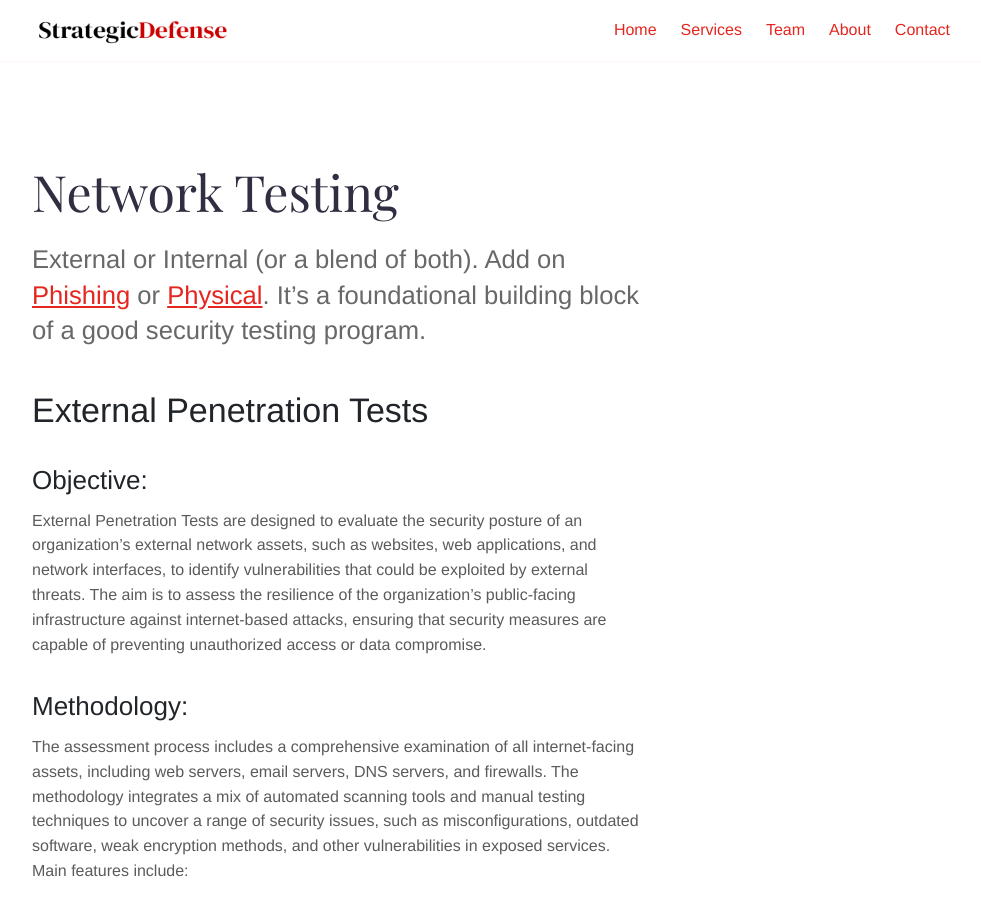
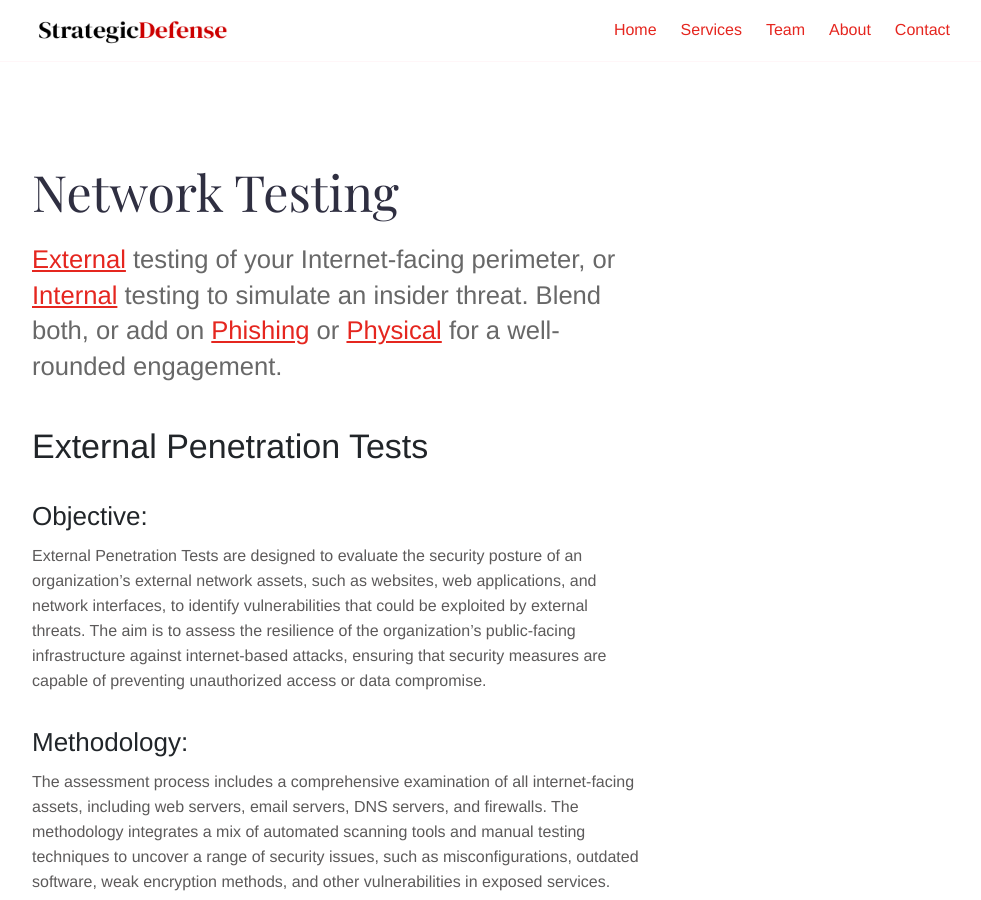
Before and after one commit to strategicdefense/strategicdefense.github.io, a Jekyll site: the page built from _services/network.md, in a window 1280 px wide and 900 px high. Shown: the whole window, without its empty margins (143-1124 px from the left). Built offline with Jekyll 4.4.1, drawn with Linux system fonts in a browser that asks for light colours.

Commit message:
add markdown links

```diff
--- a/_services/network.md
+++ b/_services/network.md
@@ -4,8 +4,10 @@ date: 2018-11-18T12:33:46+10:00
 weight: 2
 ---
 
-External or Internal (or a blend of both). Add on [Phishing](/services/phishing) or [Physical](/services/physical). It's a foundational building block of a good security testing program.
+[External](#external) testing of your Internet-facing perimeter, or [Internal](#internal) testing to simulate an insider threat. Blend both, or add on [Phishing](/services/phishing) or [Physical](/services/physical) for a well-rounded engagement.
 
+
+<!-- TOC --><a name="external"></a>
 # External Penetration Tests
 ## Objective:
 External Penetration Tests are designed to evaluate the security posture of an organization's external network assets, such as websites, web applications, and network interfaces, to identify vulnerabilities that could be exploited by external threats. The aim is to assess the resilience of the organization’s public-facing infrastructure against internet-based attacks, ensuring that security measures are capable of preventing unauthorized access or data compromise.
@@ -27,6 +29,7 @@ Scoping requires the identification of all external IP addresses and domain name
 
 Targets refers to live systems on the external perimeter exposing at least one port or service. If you provide a /24 for testing, and only 30 systems are found to be live and hosting at least one port or service, the scope should be 30, not 255.
 
+<!-- TOC --><a name="internal"></a>
 # Internal Penetration Tests
 ## Objective:
 Internal Penetration Testing targets an organization's internal network and systems to identify vulnerabilities that could be exploited by insiders or attackers who have breached the network perimeter. The primary aim is to evaluate the security of internal infrastructure, identify weaknesses in internal controls, and assess the potential impact of insider threats, such as employees, contractors, or compromised accounts.
```
Also changed, not shown: _services/ai-llm.md (line endings or trailing spaces), 4 other files.
